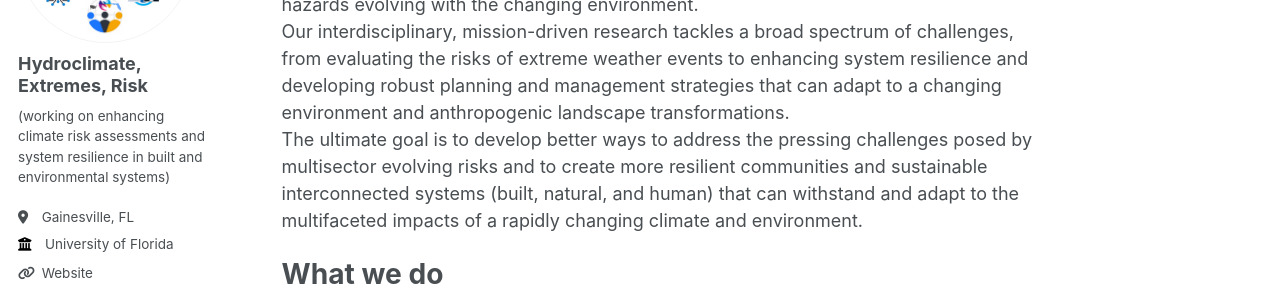
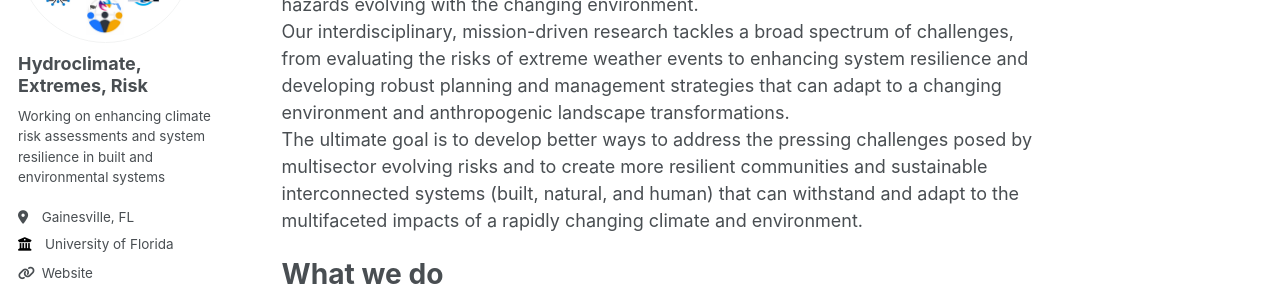
Before and after one commit to nassernajibi/lab, a Jekyll site: the page built from _pages/about.md, in a window 1280 px wide. Shown: the part 238-534 px from the top of the page. Built offline with Jekyll 4.4.1, drawn with Linux system fonts in a browser that asks for light colours; some web fonts are replaced.

```diff
--- a/_config.yml
+++ b/_config.yml
@@ -24,7 +24,7 @@ author:
   avatar           : "lab_graphical_abstract_1.png"
   name             : "Hydroclimate, Extremes, Risk"
   pronouns         : # example: "he/his"
-  bio              : "(working on enhancing climate risk assessments and system resilience in built and environmental systems)"
+  bio              : "Working on enhancing climate risk assessments and system resilience in built and environmental systems"
   location         : "Gainesville, FL"
   employer         : "University of Florida"
   uri              : "https://nassernajibi.com/"
```
